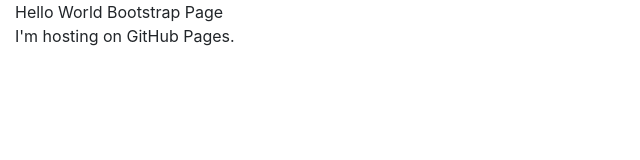
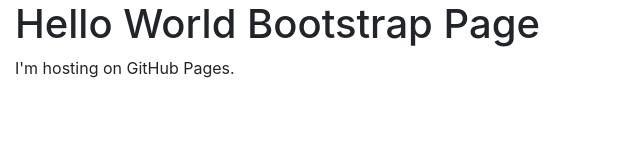
Before and after one commit to David-Dev-Cloud/David-Dev-Cloud.github.io, a plain HTML site: page index.html in a window 1280 px wide. Shown: the whole page, without its empty margins (0-640 px from the left). Drawn offline with nearby package versions, Linux system fonts and the light colour scheme.

Commit message:
syntax error

```diff
--- a/index.html
+++ b/index.html
@@ -15,7 +15,7 @@
 </head>
 <body>
 
-  <div class="container-fluid"
+  <div class="container-fluid">
     <h1>Hello World Bootstrap Page</h1>
     <p>I'm hosting on GitHub Pages.</p>
   </div>
```
